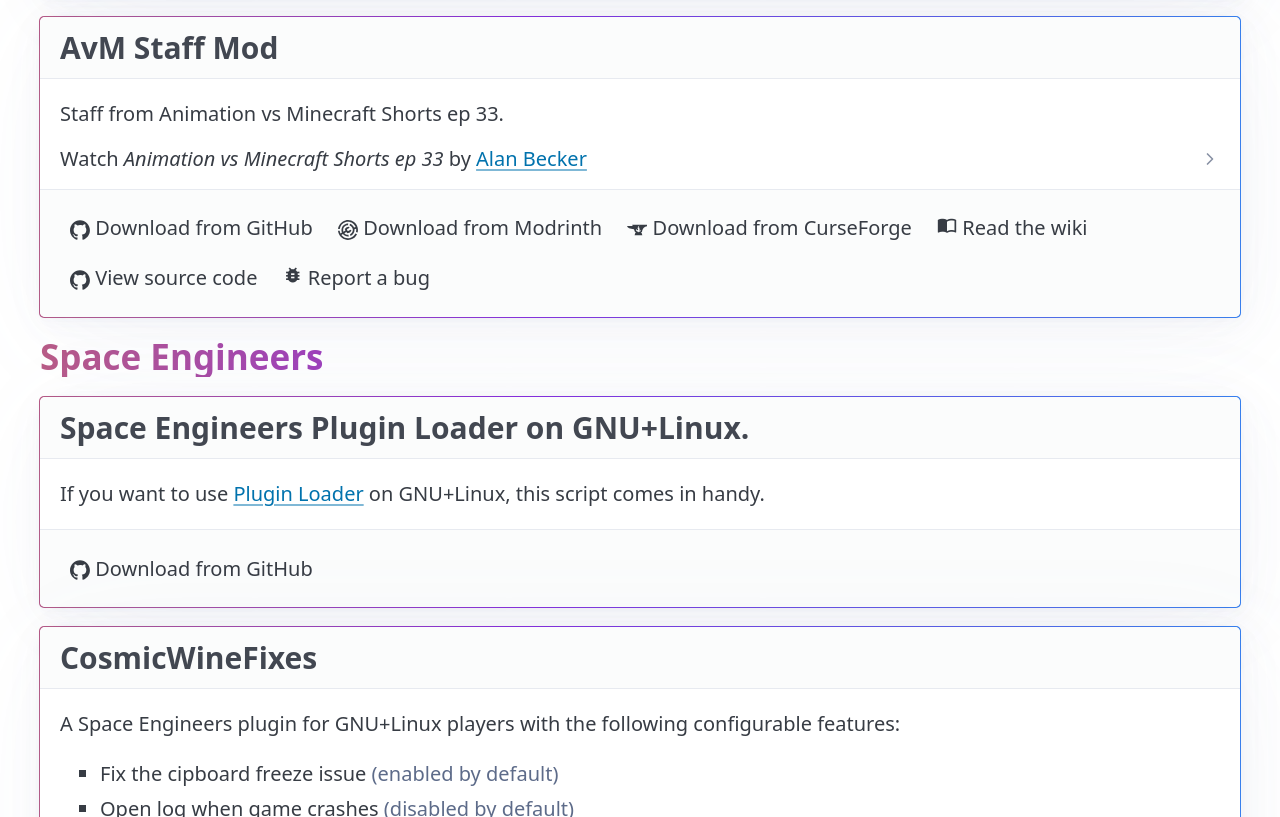
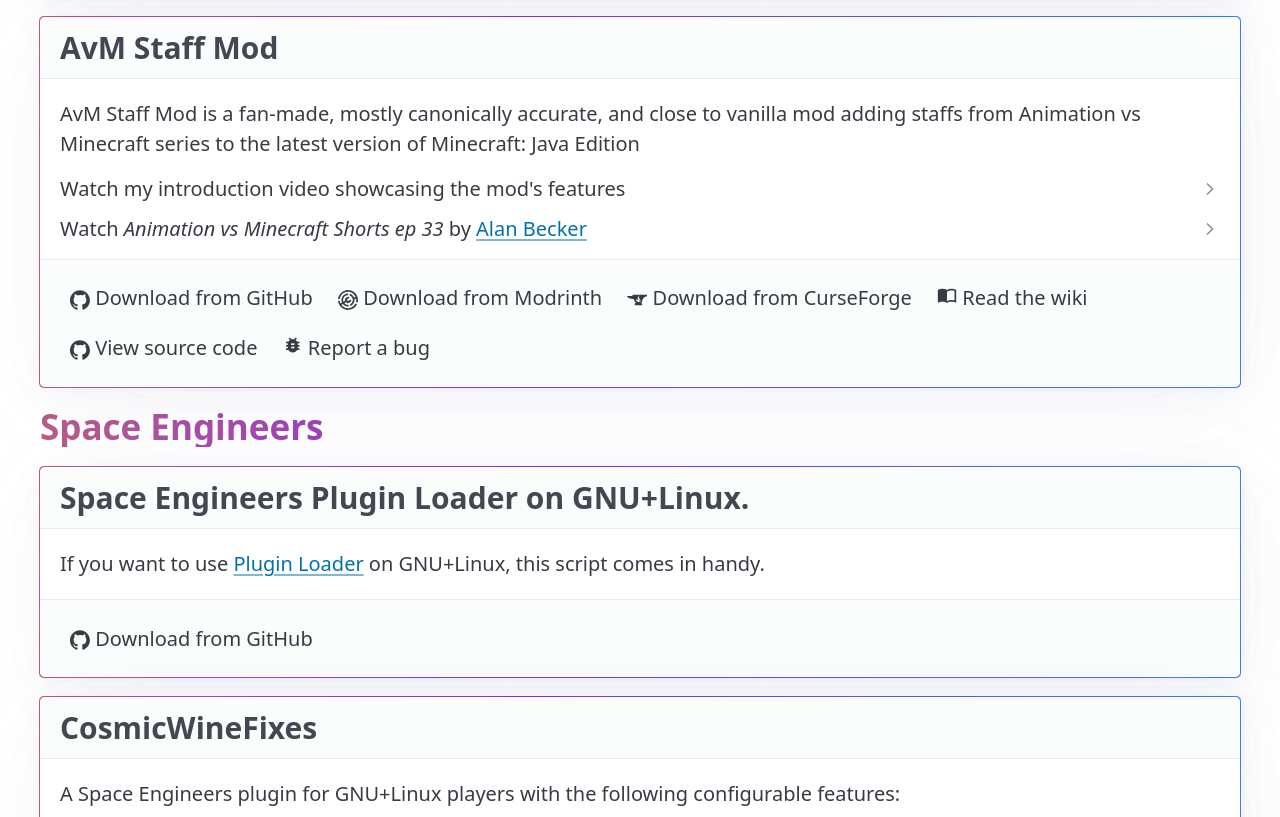
Before and after one commit to opekope2/opekope2.github.io, a SvelteKit app: page / in a window 1280 px wide. Shown: the part 1254-2071 px from the top of the page. Built offline with nearby package versions, Linux system fonts and the light colour scheme.

Commit message:
Update AvM Staff mod
Update description
Add introduction video

```diff
--- a/src/routes/+page.svelte
+++ b/src/routes/+page.svelte
@@ -1,32 +1,14 @@
 <script lang="ts">
     import Card from "$lib/Card.svelte";
+    import ExpandableYouTubePlayer from "$lib/ExpandableYouTubePlayer.svelte";
     import MaterialIcon from "$lib/icon/MaterialIcon.svelte";
     import CurseForgeLogo from "$lib/logo/CurseForgeLogo.svelte";
     import GitHubLogo from "$lib/logo/GitHubLogo.svelte";
     import ModrinthLogo from "$lib/logo/ModrinthLogo.svelte";
 
-    let videoDetails: HTMLDetailsElement;
-    let videoIframe: HTMLIFrameElement;
     let scrollArrow: HTMLDivElement;
     let findMeH1: HTMLHeadingElement;
 
-    function toggleVideo(e: Event) {
-        if (videoDetails.open && videoIframe.dataset.loaded !== "true") {
-            videoIframe.dataset.loaded = "true";
-            videoIframe.src =
-                "//www.youtube-nocookie.com/embed/vlVUVsx6BYY?enablejsapi=1";
-        }
-
-        if (!videoDetails.open) {
-            videoIframe.contentWindow?.postMessage(
-                JSON.stringify({
-                    event: "command",
-                    func: "pauseVideo",
-                }),
-                "*",
-            );
-        }
-    }
 
     function handleWindowScroll(e: Event) {
         const windowBottom = window.scrollY + window.innerHeight;
@@ -133,23 +115,18 @@
     </Card>
     <Card>
         <h3 slot="header">AvM Staff Mod</h3>
-        <p>Staff from Animation vs Minecraft Shorts ep 33.</p>
-        <details bind:this={videoDetails} on:toggle={toggleVideo}>
-            <summary>
-                Watch <i>Animation vs Minecraft Shorts ep 33</i> by
-                <a href="https://www.youtube.com/@alanbecker">Alan Becker</a>
-            </summary>
-            <div class="youtube-container">
-                <iframe
-                    title="YouTube video player"
-                    frameborder="0"
-                    allow="accelerometer; autoplay; clipboard-write; encrypted-media; gyroscope; picture-in-picture; web-share"
-                    allowfullscreen
-                    data-loaded="false"
-                    bind:this={videoIframe}
-                ></iframe>
-            </div>
-        </details>
+        <p>
+            AvM Staff Mod is a fan-made, mostly canonically accurate, and close
+            to vanilla mod adding staffs from Animation vs Minecraft series to
+            the latest version of Minecraft: Java Edition
+        </p>
+        <ExpandableYouTubePlayer id="it75ZbuP-f8">
+            Watch my introduction video showcasing the mod's features
+        </ExpandableYouTubePlayer>
+        <ExpandableYouTubePlayer id="vlVUVsx6BYY">
+            Watch <i>Animation vs Minecraft Shorts ep 33</i> by
+            <a href="https://www.youtube.com/@alanbecker">Alan Becker</a>
+        </ExpandableYouTubePlayer>
         <div slot="footer">
             <a
                 class="fancy-button"
@@ -292,17 +269,6 @@
         margin-bottom: var(--pico-block-spacing-vertical);
     }
 
-    .youtube-container {
-        position: relative;
-        padding-bottom: calc(900% / 16);
-
-        iframe {
-            position: absolute;
-            width: 100%;
-            height: 100%;
-        }
-    }
-
     span.secondary {
         color: var(--pico-secondary);
     }
```
